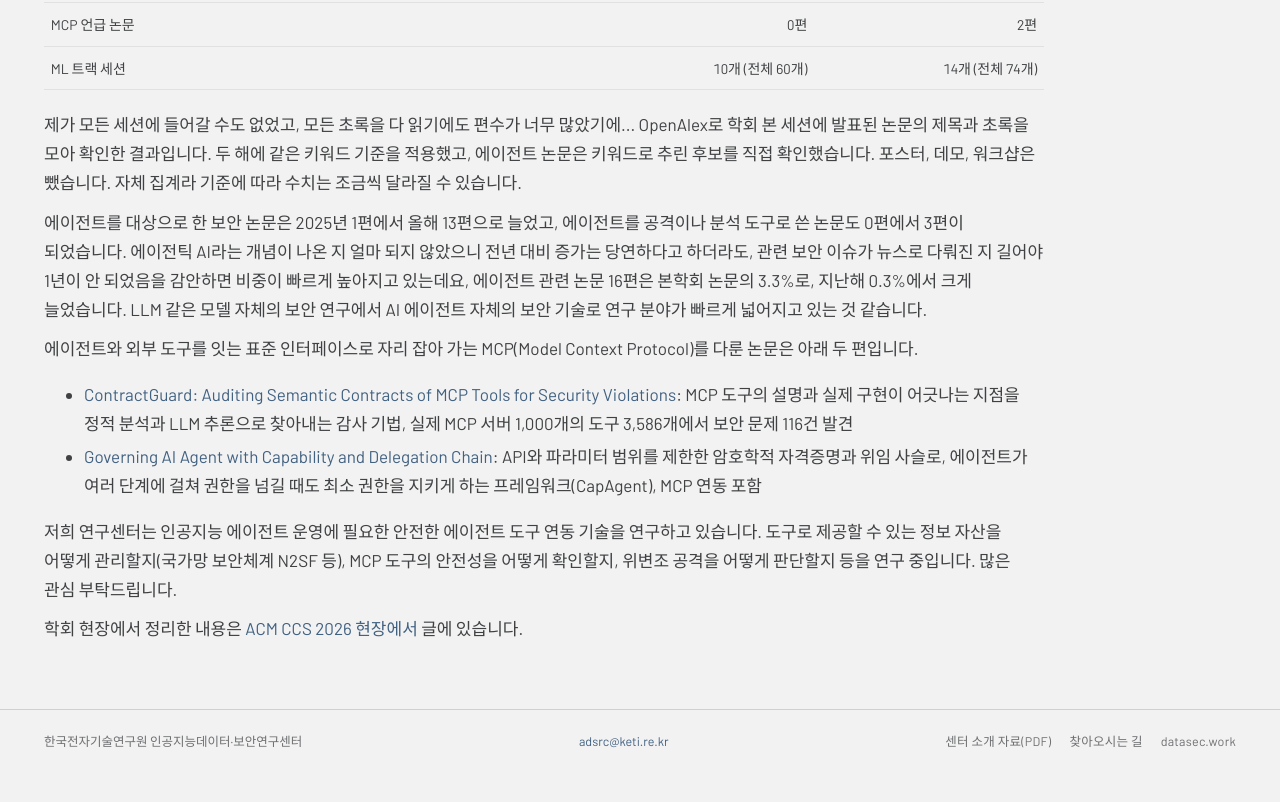
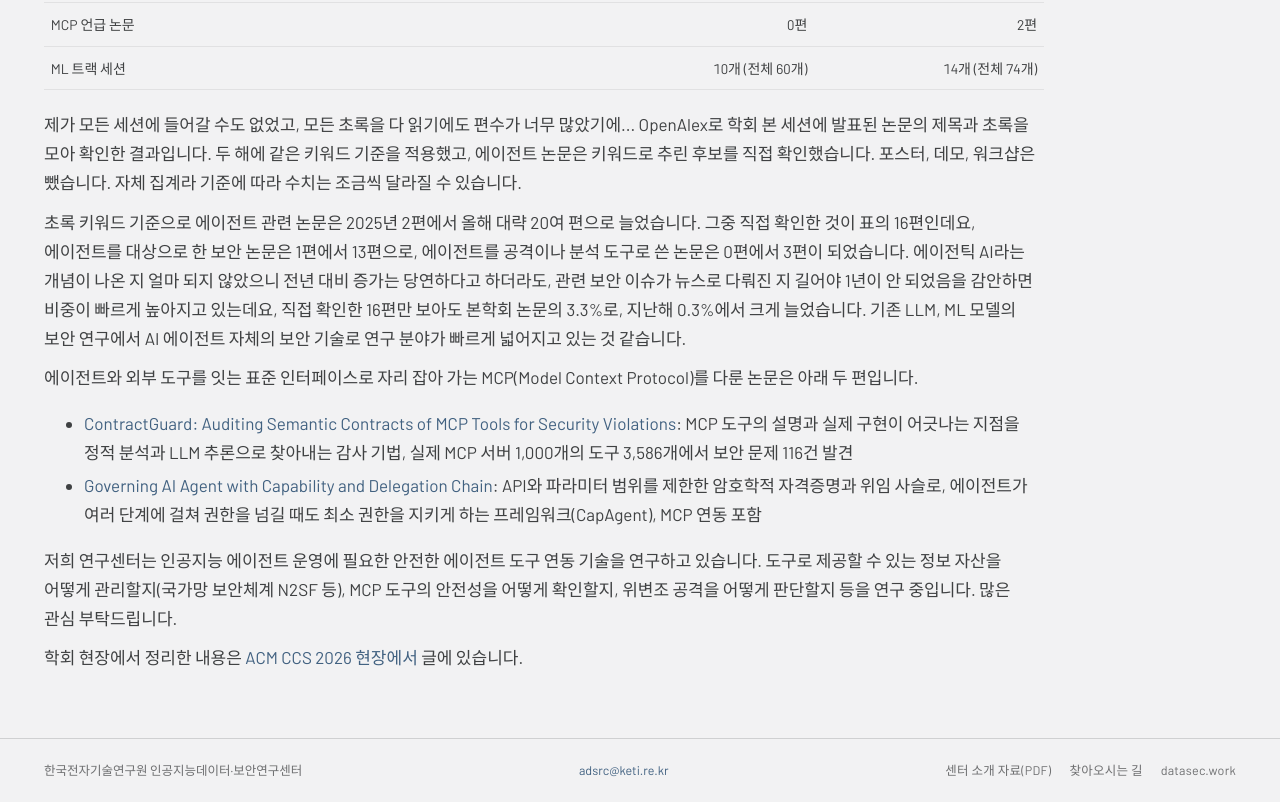
Before and after one commit to seungwooketi/datasec_web, a plain HTML site: page docs/ko/news/2026-11-ccs-2026-agent-security/index.html in a window 1280 px wide. Shown: the part 722-1524 px from the top of the page. Before the commit the page ends 1495 px from the top, so only its background shows below. Drawn offline with nearby package versions, Linux system fonts and the light colour scheme; a web font is replaced by a local one.

Commit message:
News(CCS 2026): state the keyword count of about twenty agent papers next to the 16 checked by hand
Co-Authored-By: Claude Fable 5.2 <noreply@anthropic.com>

```diff
--- a/docs/ko/news/2026-11-ccs-2026-agent-security/index.html
+++ b/docs/ko/news/2026-11-ccs-2026-agent-security/index.html
@@ -53,7 +53,7 @@
 <p>간단하게 통계만 보자면, 2025년과 2026년 사이의 변화는 다음과 같습니다.</p>
 <div class="tablewrap"><table class="table mdtable"><thead><tr><th scope="col">항목</th><th scope="col" class="ralign">CCS 2025</th><th scope="col" class="ralign">CCS 2026</th></tr></thead><tbody><tr><td>본학회 논문</td><td class="ralign">316편</td><td class="ralign">479편</td></tr><tr><td>AI 중심 논문</td><td class="ralign">86편 (27.2%)</td><td class="ralign">124편 (25.9%)</td></tr><tr><td>그중 LLM 중심</td><td class="ralign">36편 (11.4%)</td><td class="ralign">72편 (15.0%)</td></tr><tr><td>그중 LLM 외 ML(적대적 예제, 연합학습 등)</td><td class="ralign">50편 (15.8%)</td><td class="ralign">52편 (10.9%)</td></tr><tr><td>AI 에이전트 보안(에이전트가 대상)</td><td class="ralign">1편</td><td class="ralign">13편</td></tr><tr><td>에이전트를 공격/분석 도구로 쓴 논문</td><td class="ralign">0편</td><td class="ralign">3편</td></tr><tr><td>MCP 언급 논문</td><td class="ralign">0편</td><td class="ralign">2편</td></tr><tr><td>ML 트랙 세션</td><td class="ralign">10개 (전체 60개)</td><td class="ralign">14개 (전체 74개)</td></tr></tbody></table></div>
 <p>제가 모든 세션에 들어갈 수도 없었고, 모든 초록을 다 읽기에도 편수가 너무 많았기에... OpenAlex로 학회 본 세션에 발표된 논문의 제목과 초록을 모아 확인한 결과입니다. 두 해에 같은 키워드 기준을 적용했고, 에이전트 논문은 키워드로 추린 후보를 직접 확인했습니다. 포스터, 데모, 워크샵은 뺐습니다. 자체 집계라 기준에 따라 수치는 조금씩 달라질 수 있습니다.</p>
-<p>에이전트를 대상으로 한 보안 논문은 2025년 1편에서 올해 13편으로 늘었고, 에이전트를 공격이나 분석 도구로 쓴 논문도 0편에서 3편이 되었습니다. 에이전틱 AI라는 개념이 나온 지 얼마 되지 않았으니 전년 대비 증가는 당연하다고 하더라도, 관련 보안 이슈가 뉴스로 다뤄진 지 길어야 1년이 안 되었음을 감안하면 비중이 빠르게 높아지고 있는데요, 에이전트 관련 논문 16편은 본학회 논문의 3.3%로, 지난해 0.3%에서 크게 늘었습니다. LLM 같은 모델 자체의 보안 연구에서 AI 에이전트 자체의 보안 기술로 연구 분야가 빠르게 넓어지고 있는 것 같습니다.</p>
+<p>초록 키워드 기준으로 에이전트 관련 논문은 2025년 2편에서 올해 대략 20여 편으로 늘었습니다. 그중 직접 확인한 것이 표의 16편인데요, 에이전트를 대상으로 한 보안 논문은 1편에서 13편으로, 에이전트를 공격이나 분석 도구로 쓴 논문은 0편에서 3편이 되었습니다. 에이전틱 AI라는 개념이 나온 지 얼마 되지 않았으니 전년 대비 증가는 당연하다고 하더라도, 관련 보안 이슈가 뉴스로 다뤄진 지 길어야 1년이 안 되었음을 감안하면 비중이 빠르게 높아지고 있는데요, 직접 확인한 16편만 보아도 본학회 논문의 3.3%로, 지난해 0.3%에서 크게 늘었습니다. 기존 LLM, ML 모델의 보안 연구에서 AI 에이전트 자체의 보안 기술로 연구 분야가 빠르게 넓어지고 있는 것 같습니다.</p>
 <p>에이전트와 외부 도구를 잇는 표준 인터페이스로 자리 잡아 가는 MCP(Model Context Protocol)를 다룬 논문은 아래 두 편입니다.</p>
 <ul><li><a href="https://dl.acm.org/doi/10.1145/3830454.3846789">ContractGuard: Auditing Semantic Contracts of MCP Tools for Security Violations</a>: MCP 도구의 설명과 실제 구현이 어긋나는 지점을 정적 분석과 LLM 추론으로 찾아내는 감사 기법, 실제 MCP 서버 1,000개의 도구 3,586개에서 보안 문제 116건 발견</li><li><a href="https://dl.acm.org/doi/10.1145/3830454.3846604">Governing AI Agent with Capability and Delegation Chain</a>: API와 파라미터 범위를 제한한 암호학적 자격증명과 위임 사슬로, 에이전트가 여러 단계에 걸쳐 권한을 넘길 때도 최소 권한을 지키게 하는 프레임워크(CapAgent), MCP 연동 포함</li></ul>
 <p>저희 연구센터는 인공지능 에이전트 운영에 필요한 안전한 에이전트 도구 연동 기술을 연구하고 있습니다. 도구로 제공할 수 있는 정보 자산을 어떻게 관리할지(국가망 보안체계 N2SF 등), MCP 도구의 안전성을 어떻게 확인할지, 위변조 공격을 어떻게 판단할지 등을 연구 중입니다. 많은 관심 부탁드립니다.</p>
```
Also changed, not shown: docs/en/news/2026-11-ccs-2026-agent-security/index.html (+1 -1 lines), 2 other files.
